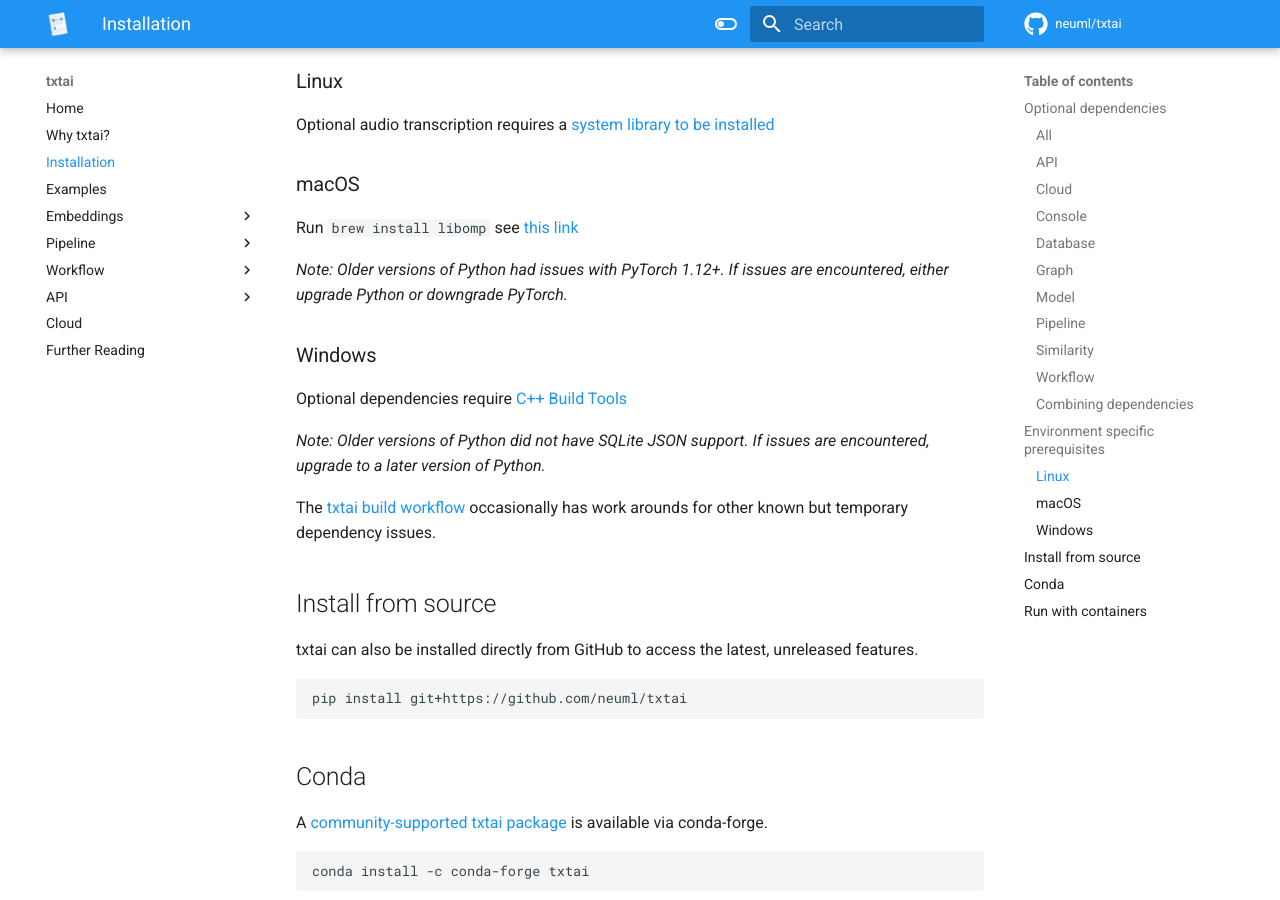
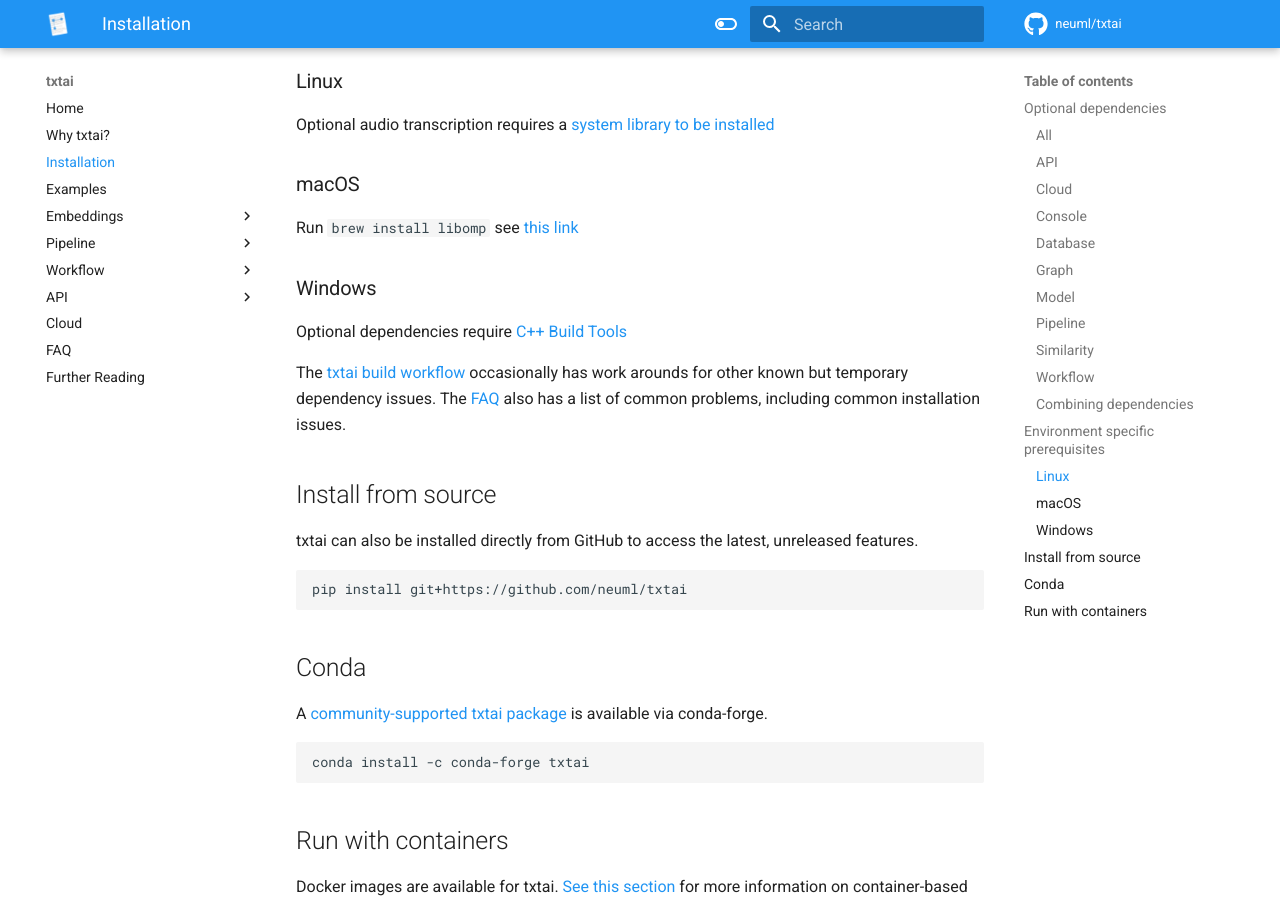
Before and after one commit to neuml/txtai, an MkDocs documentation site: the page built from docs/install.md, in a window 1280 px wide and 900 px high, scrolled down 2537 px. Built offline with MkDocs 1.6.1 and Material for MkDocs 9.7.7, drawn with Linux system fonts in a browser that asks for light colours; comment, search, counter and statistics services are not loaded.

Commit message:
Add FAQ section to documentation, closes #413

```diff
--- a/docs/install.md
+++ b/docs/install.md
@@ -120,15 +120,11 @@
 
 Run `brew install libomp` see [this link](https://github.com/kyamagu/faiss-wheels#prerequisite)
 
-_Note: Older versions of Python had issues with PyTorch 1.12+. If issues are encountered, either upgrade Python or downgrade PyTorch._
-
 ### Windows
 
 Optional dependencies require [C++ Build Tools](https://visualstudio.microsoft.com/visual-cpp-build-tools/)
 
-_Note: Older versions of Python did not have SQLite JSON support. If issues are encountered, upgrade to a later version of Python._
-
-The [txtai build workflow](https://github.com/neuml/txtai/blob/master/.github/workflows/build.yml) occasionally has work arounds for other known but temporary dependency issues.
+The [txtai build workflow](https://github.com/neuml/txtai/blob/master/.github/workflows/build.yml) occasionally has work arounds for other known but temporary dependency issues. The [FAQ](../faq) also has a list of common problems, including common installation issues.
 
 ## Install from source
 
--- a/mkdocs.yml
+++ b/mkdocs.yml
@@ -102,4 +102,5 @@
         - Configuration: api/configuration.md
         - Methods: api/methods.md
     - Cloud: cloud.md
+    - FAQ: faq.md
     - Further Reading: further.md
```
Also changed, not shown: docs/faq.md (added, +29 -0 lines).
